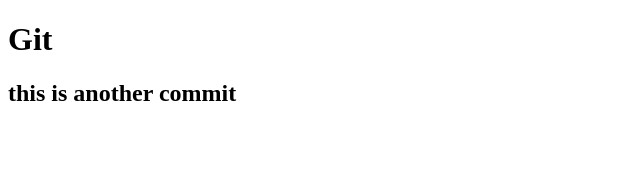
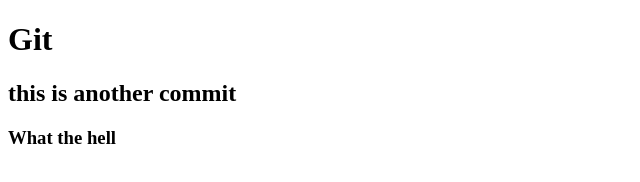
Before and after one commit to UchihaDSenju/git-demo, a plain HTML site: page index.html in a window 1280 px wide. Shown: the whole page, without its empty margins (0-640 px from the left). Drawn offline with Linux system fonts and the light colour scheme.

Commit message:
h3 added

```diff
--- a/index.html
+++ b/index.html
@@ -9,5 +9,6 @@
 <body>
     <h1>Git</h1>
     <h2>this is another commit</h2>
+    <h3>What the hell</h3>
 </body>
 </html>
```
